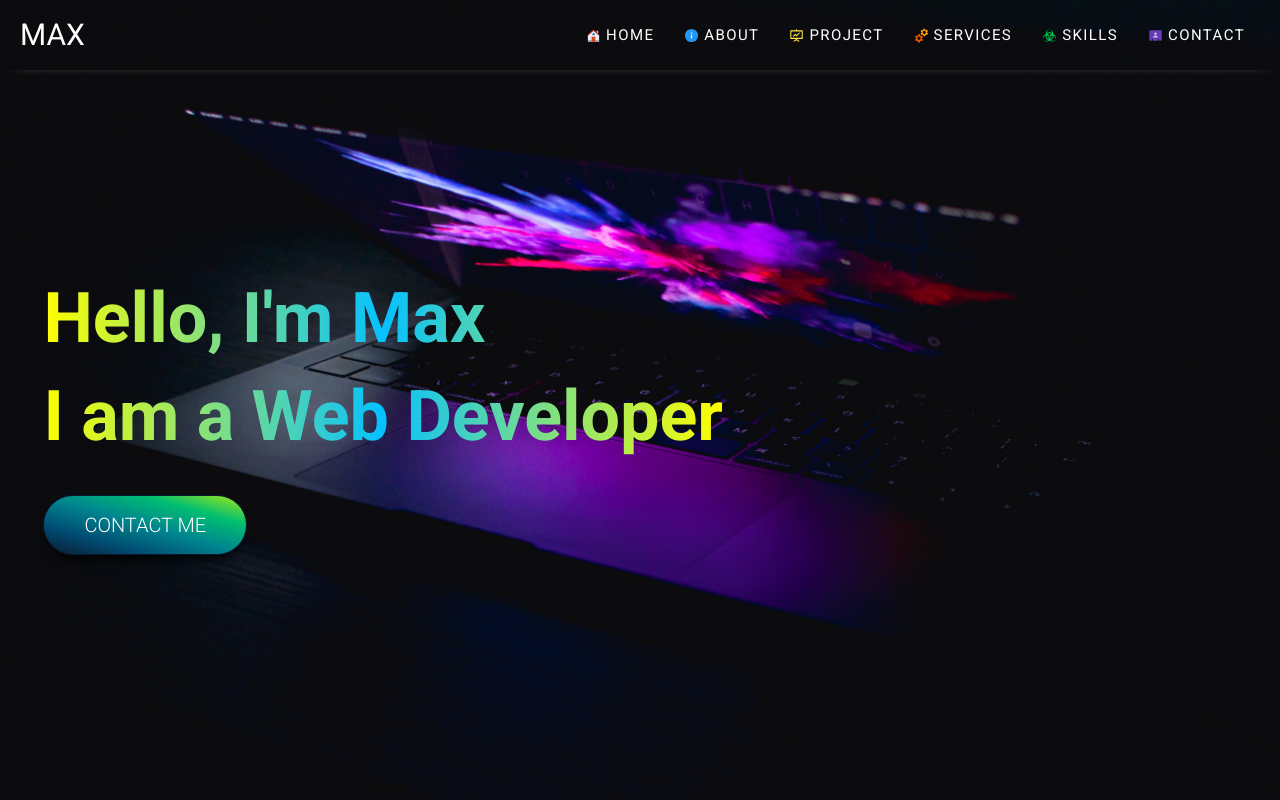
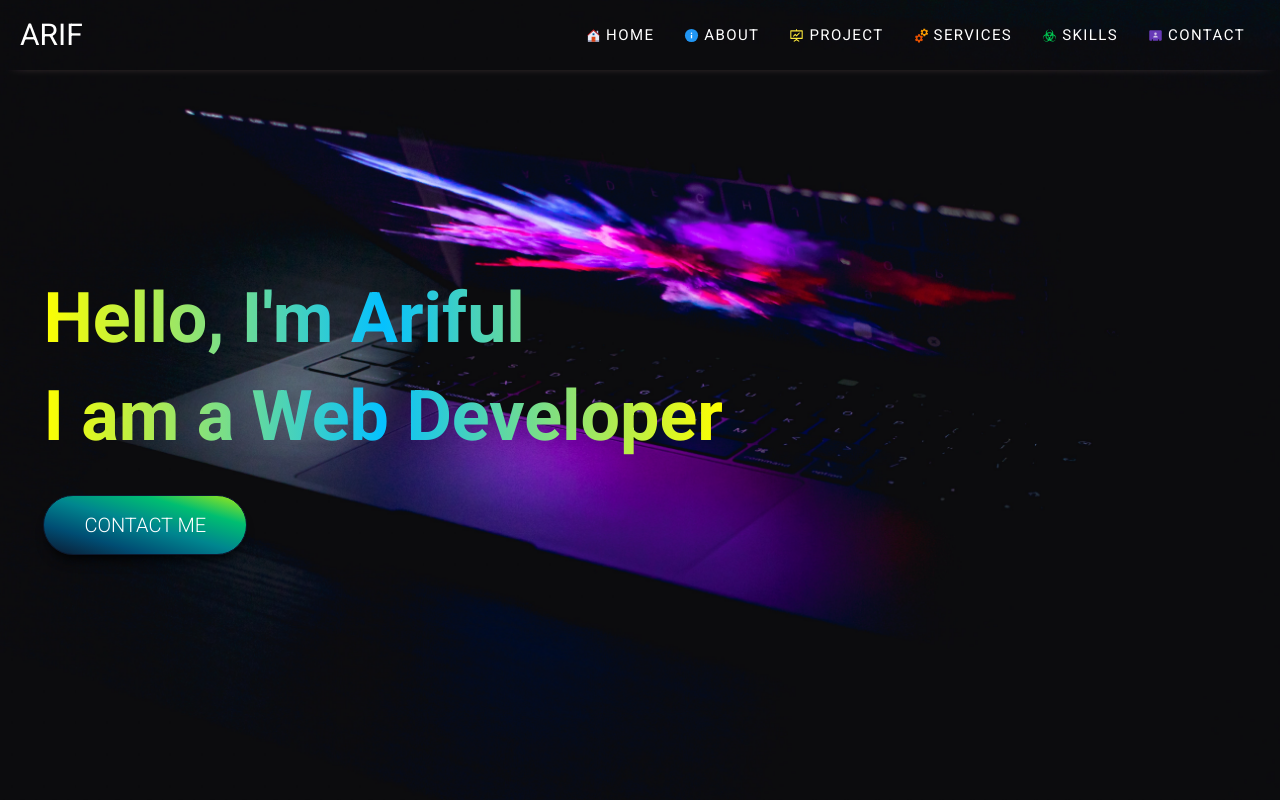
Before and after one commit to ariful-1122/my-portfolio, a Next.js app: page / in a window 1280 px wide. Shown: the top 800 px of the page. Built offline with nearby package versions, Linux system fonts and the light colour scheme.

Commit message:
some change

```diff
--- a/components/Home.js
+++ b/components/Home.js
@@ -14,7 +14,7 @@ function Home() {
       <HeroBackground>
         <Container>
           <h1>
-            Hello, I'm <span>Max</span> <br /> I am a Web Developer
+            Hello, I'm <span>Ariful</span> <br /> I am a Web Developer
           </h1>
         </Container>
         <ContactButton>
--- a/components/grid/serviceGrid.js
+++ b/components/grid/serviceGrid.js
@@ -48,7 +48,7 @@ const ServiceGrid = () => {
       </Wrap>
       <Wrap>
         <img src="/images/service/data.svg" />
-        <h2>SPA Developement</h2>
+        <h2>SPA Development</h2>
 
         <p>
           Lorem ipsum dolor sit amet, consectetur adipisicing elit. Laudantium
--- a/components/layouts/main-navigation.js
+++ b/components/layouts/main-navigation.js
@@ -25,7 +25,7 @@ function MainNavigation() {
   return (
     <Container className={navBg && "active"}>
       <Logo>
-        <Link href="/">Max</Link>
+        <Link href="/">Arif</Link>
       </Logo>
       <NavMenu>
         <Link href="/">
```
